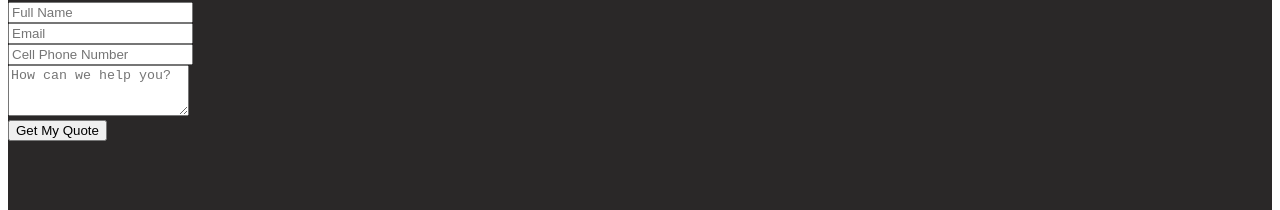
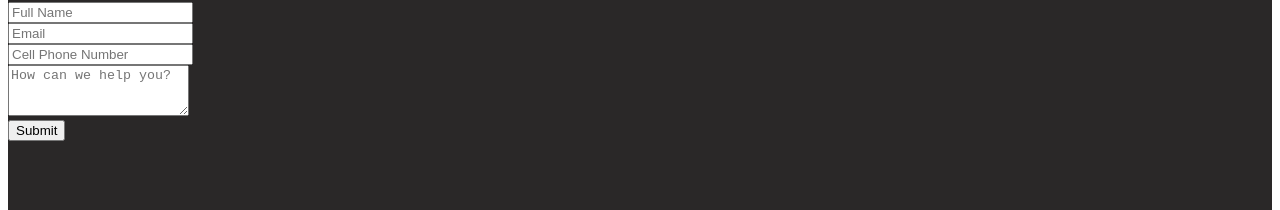
Before and after one commit to jd-fillmore/plant-no-1, a Gatsby site: page /contact in a window 1280 px wide. Shown: the part 1004-1214 px from the top of the page. Built offline with nearby package versions, Linux system fonts and the light colour scheme; Gatsby itself is replaced by a stand-in of ours.

Commit message:
adjust contact submit btn

```diff
--- a/src/pages/contact.js
+++ b/src/pages/contact.js
@@ -70,7 +70,7 @@ const Contact = () => {
                     ></textarea>
                   </div>
                   <button className="btn btn-secondary" type="submit">
-                    Get My Quote
+                    Submit
                   </button>
                   <input type="hidden" name="bot-field" />
                   <input type="hidden" name="form-name" value="contact" />
```
